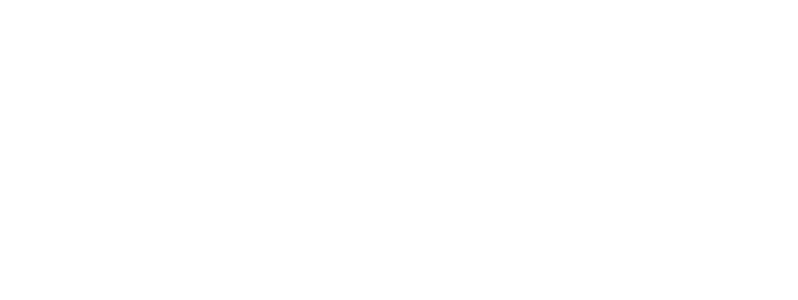
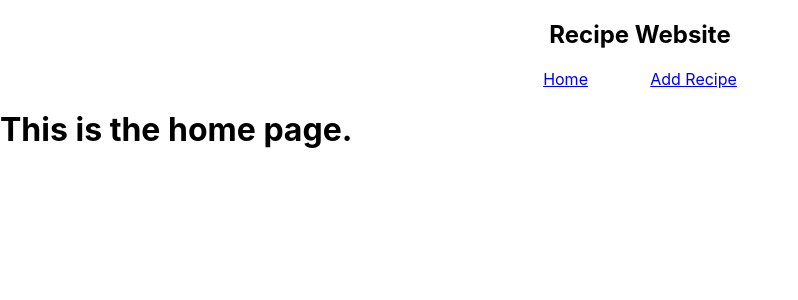
Before and after one commit to cwellis/recipes-site, a React (Create React App) app: page / in a window 1280 px wide. Shown: the top 300 px of the page, without its empty margins (0-798 px from the left). Built offline with nearby package versions, Linux system fonts and the light colour scheme.

Commit message:
added links to the home page

```diff
--- a/package.json
+++ b/package.json
@@ -8,6 +8,7 @@
     "@testing-library/user-event": "^13.5.0",
     "react": "^18.1.0",
     "react-dom": "^18.1.0",
+    "react-router-dom": "^6.3.0",
     "react-scripts": "5.0.1",
     "web-vitals": "^2.1.4"
   },
--- a/src/App.js
+++ b/src/App.js
@@ -1,7 +1,33 @@
+import './index.css';
+import { BrowserRouter, Link, Navigate, Route, Routes } from 'react-router-dom';
+import { useState } from 'react';
+
+// components/ pages
+import Homepage from './components/Homepage';
 
 function App() {
   return (
-    <div className="App">
+    <div>
+
+      <BrowserRouter>
+
+        <nav>
+          <h1>Recipe Website</h1>
+
+          <header>
+            <Link className='link' to='/'>Home</Link>
+            <Link to='/Addrecipe'>Add Recipe</Link>
+          </header>
+
+
+        </nav>
+
+        <Routes>
+          <Route path='/' element={<Homepage />} />
+          {/* <Route path='/Addrecipe' element={<Addrecipe />} /> */}
+        </Routes>
+
+      </BrowserRouter>
 
     </div>
   );
--- /dev/null
+++ b/src/components/Homepage.jsx
@@ -0,0 +1,11 @@
+import React from "react";
+
+let Homepage = () => {
+    return (
+        <div>
+            <h1>This is the home page.</h1>
+        </div>
+    )
+}
+
+export default Homepage
--- a/src/index.css
+++ b/src/index.css
@@ -11,3 +11,15 @@
   font-family: source-code-pro, Menlo, Monaco, Consolas, 'Courier New',
     monospace;
 }
+
+nav {
+  display: flex;
+  flex-direction: column;
+  align-items: center;
+}
+
+nav header {
+  display: flex;
+  justify-content: space-around;
+  width: 20%;
+}
```
Also changed, not shown: 1 other file (tests, documents, lock files or other folders).
